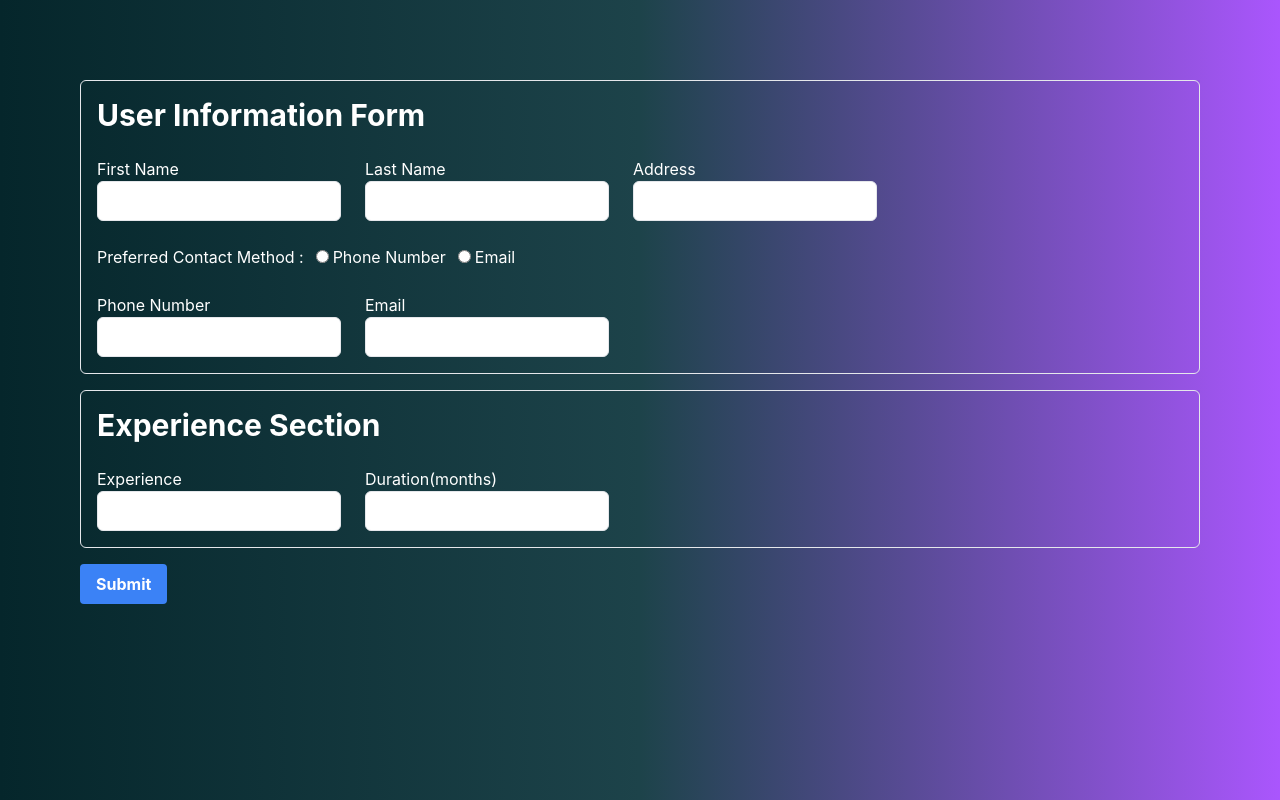
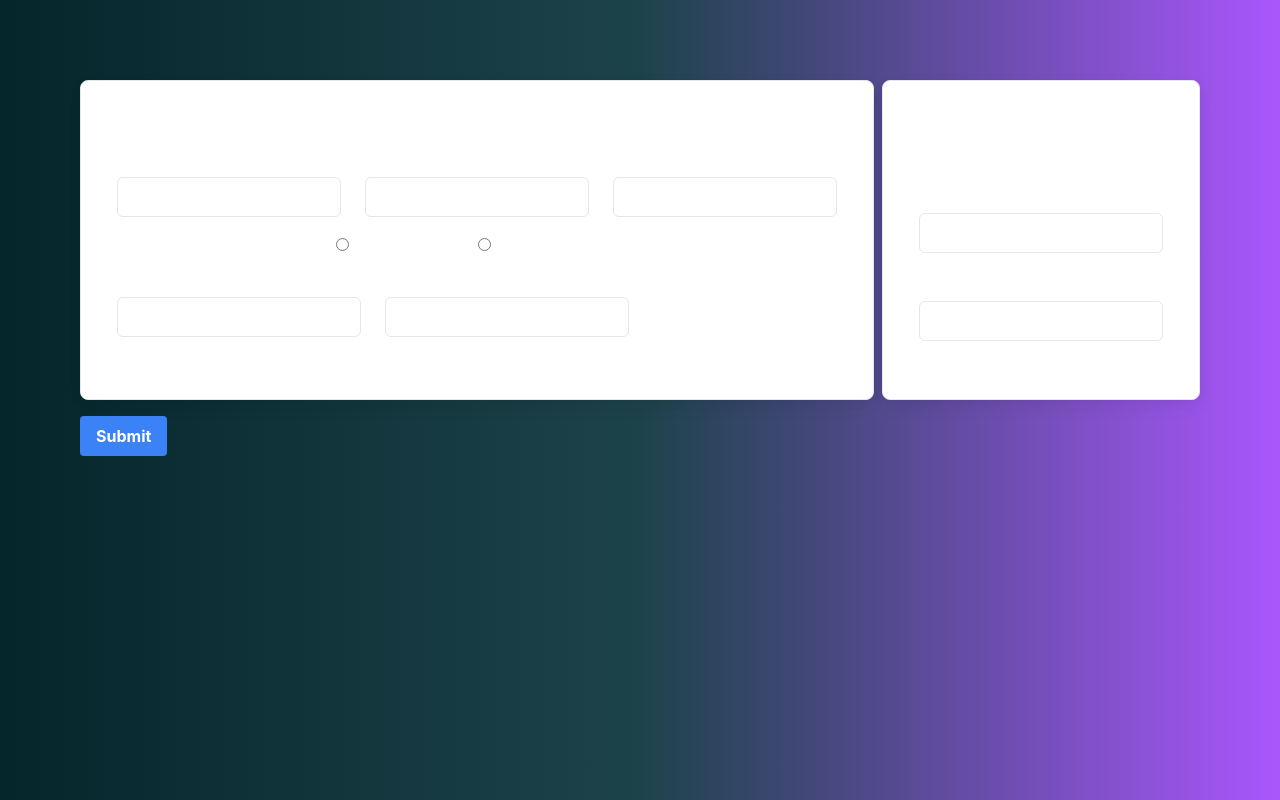
Before and after one commit to aynazheydariafshar/form-validation, a React (Create React App) app: page / in a window 1280 px wide. Built offline with nearby package versions, Linux system fonts and the light colour scheme.

Commit message:
FEAT : add new dark ui for cards form

```diff
--- a/src/components/ui/card-title-form.tsx
+++ b/src/components/ui/card-title-form.tsx
@@ -4,8 +4,8 @@ import { CardTitleFormProps } from "../../types/card-title-form-props";
 export function CardTitleForm({ title, children }: CardTitleFormProps) {
   return (
     <div className="mb-4">
-      <div className="border rounded-md p-2 flex flex-col gap-2">
-        <h1 className="text-white text-3xl font-bold m-2">{title}</h1>
+      <div className="border min-h-80 rounded-lg p-7 flex flex-col bg-white shadow-[0_2px_15px_-3px_rgba(0,0,0,0.07),0_10px_20px_-2px_rgba(0,0,0,0.04)] dark:bg-neutral-700">
+        <h1 className="text-white text-3xl font-bold">{title}</h1>
         {children}
       </div>
     </div>
--- a/src/pages/user-information.tsx
+++ b/src/pages/user-information.tsx
@@ -11,6 +11,7 @@ const contactMethodsItems = [
 export default function UserInformation() {
   return (
     <div className="bg-gradient-to-r from-[#05262b] via-[#1d434a] to-[#aa56fd] min-h-screen p-20">
+      <div className="flex items-center justify-center gap-2">
         <CardTitleForm title="User Information Form">
           <div className="flex gap-2">
             <Input label="First Name" name="firstName" type="text" />
@@ -30,11 +31,12 @@ export default function UserInformation() {
           </div>
         </CardTitleForm>
         <CardTitleForm title="Experience Section">
-        <div className="flex gap-2">
+          <div className="flex flex-col gap-2">
             <Input label="Experience" name="experience" type="text" />
             <Input label="Duration(months)" name="duration" type="number" />
           </div>
         </CardTitleForm>
+      </div>
       <Button />
     </div>
   );
```
Lines whose indentation alone changed are shown as unchanged.
